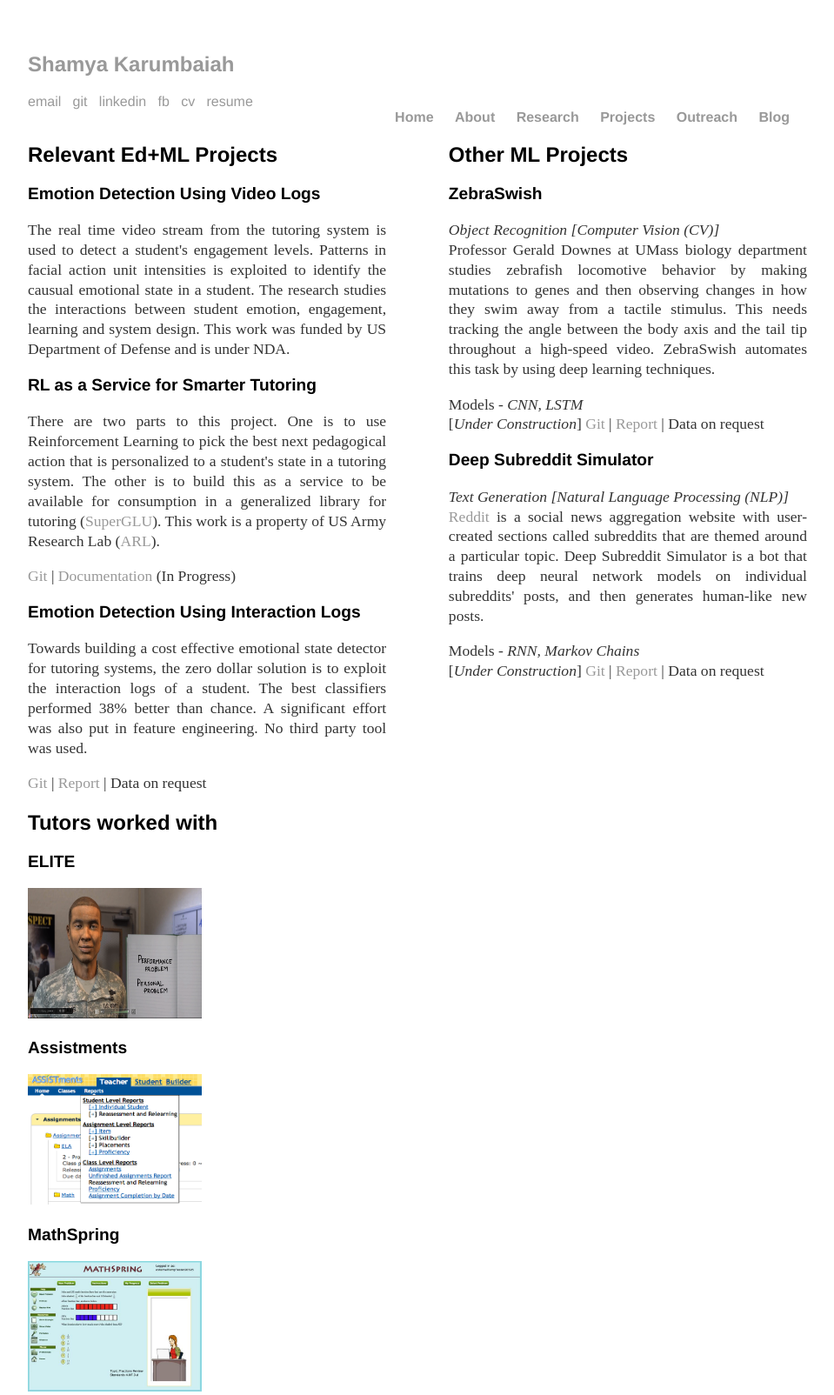
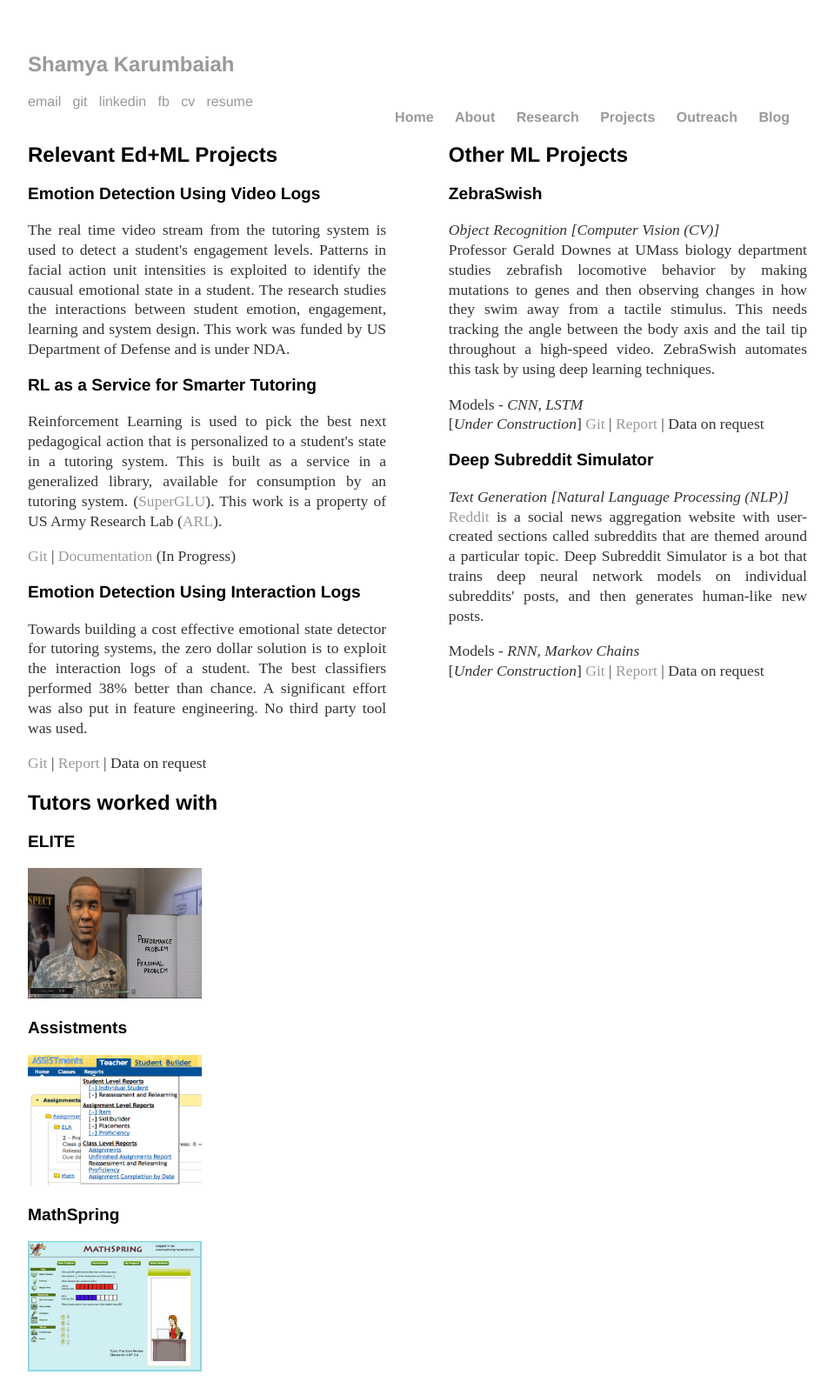
Before and after one commit to Shamya/shamyatest.github.io, a Jekyll site: the page built from projects/index.html, in a window 1280 px wide. Shown: the whole page at 87% size, without its empty margins (160-1119 px from the left). Built offline with Jekyll 4.4.1, drawn with Linux system fonts in a browser that asks for light colours; after the commit the page ends 1581 px from its top, so only the background shows below that.

Commit message:
Update index.html

```diff
--- a/projects/index.html
+++ b/projects/index.html
@@ -8,7 +8,7 @@
   <h3>Emotion Detection Using Video Logs</h3>
   <p>The real time video stream from the tutoring system is used to detect a student's engagement levels. Patterns in facial action unit intensities is exploited to identify the causual emotional state in a student. The research studies the interactions between student emotion,  engagement, learning and system design. This work was funded by US Department of Defense and is under NDA.</p>
   <h3><a class="link" href="https://github.com/GeneralizedLearningUtilities/SuperGLU" >RL as a Service for Smarter Tutoring</a></h3>
-  <p>There are two parts to this project. One is to use Reinforcement Learning to pick the best next pedagogical action that is personalized to a student's state in a tutoring system. The other is to build this as a service to be available for consumption in a generalized library for tutoring (<a href="https://github.com/GeneralizedLearningUtilities/SuperGLU">SuperGLU</a>). This work is a property of US Army Research Lab (<a href = "https://www.arl.army.mil/www/default.cfm">ARL</a>).</p>
+  <p>Reinforcement Learning is used to pick the best next pedagogical action that is personalized to a student's state in a tutoring system. This is built as a service in a generalized library, available for consumption by an tutoring system. (<a href="https://github.com/GeneralizedLearningUtilities/SuperGLU">SuperGLU</a>). This work is a property of US Army Research Lab (<a href = "https://www.arl.army.mil/www/default.cfm">ARL</a>).</p>
   <p><a href="https://github.com/GeneralizedLearningUtilities/SuperGLU/tree/master/SuperGLU/Services">Git</a> | <a href="https://docs.google.com/document/d/1RfX9zMZEjgFuY31qRXaRPC_b64N0yOLxdXTuean8K2s/edit?usp=sharing">Documentation</a> (In Progress)</p>
   <h3><a class="link" href="https://github.com/Shamya/EmotionDetectionInteractionLogs">Emotion Detection Using Interaction Logs</a></h3>
   <p>Towards building a cost effective emotional state detector for tutoring systems, the zero dollar solution is to exploit the interaction logs of a student. The best classifiers performed 38% better than chance. A significant effort was also put in feature engineering. No third party tool was used. </p>
```
